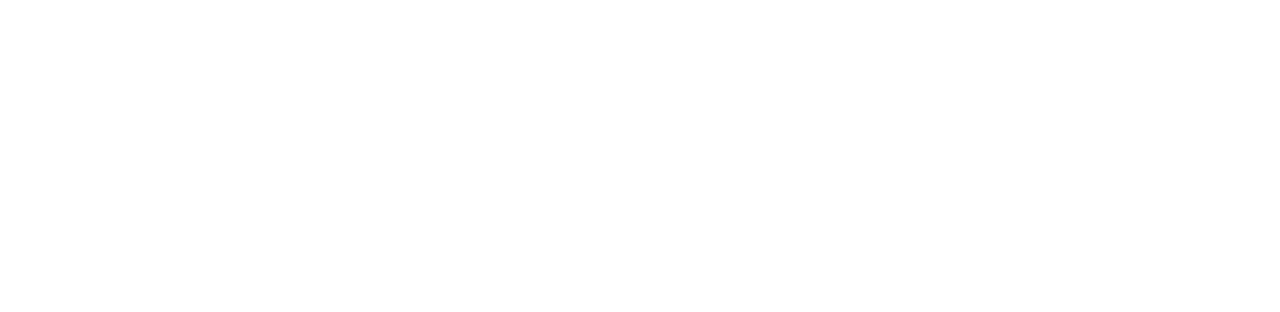
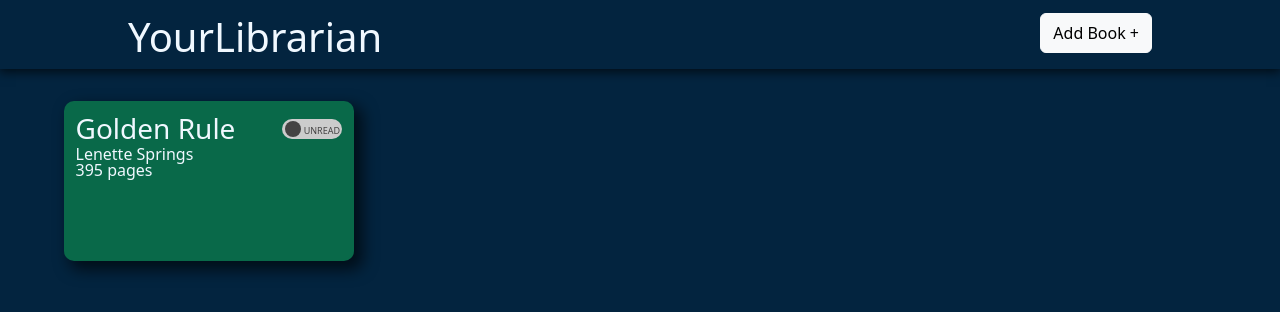
Before and after one commit to Torenrob/library, a plain HTML site: page index.html in a window 1280 px wide. Drawn offline with nearby package versions, Linux system fonts and the light colour scheme.

Commit message:
html/css framing prepping begun

```diff
--- a/index.html
+++ b/index.html
@@ -5,14 +5,37 @@
       <meta http-equiv="Content-Type" content="text/html;charset=UTF-8">
       <meta name="viewport" content="width=device-width, initial-scale=1.0">
       <meta name="author" content="Toren Robinson">
+      <title>YourLibrarian</title>
       <meta name="description" content="">
       <script src="script.js" defer="defer"></script>
+      <link href="https://cdn.jsdelivr.net/npm/bootstrap@5.3.0/dist/css/bootstrap.min.css" rel="stylesheet"
+         integrity="sha384-9ndCyUaIbzAi2FUVXJi0CjmCapSmO7SnpJef0486qhLnuZ2cdeRhO02iuK6FUUVM" crossorigin="anonymous">
+      <link rel="stylesheet" href="reset.css">
       <link rel="stylesheet" href="style.css">
       <title>Untitled</title>
    </head>
 
    <body>
-      <div></div>
+      <header>
+         <h1>YourLibrarian</h1>
+         <button type="submit" class="btn btn-light">Add Book +</button>
+      </header>
+      <div id="mainArea">
+         <div class="book">
+            <div>
+               <h3 style="justify-content: center;">Golden Rule</h3>
+               <label class="switch">
+                  <input type="checkbox" name="switch">
+                  <span class="slider"></span>
+                  <span id="unread">UNREAD</span>
+                  <span id="read">READ</span>
+               </label>
+            </div>
+            <span>Lenette Springs</span>
+            <span>395 pages</span>
+         </div>
+      </div>
+      <footer></footer>
    </body>
 
 </html>
--- /dev/null
+++ b/reset.css
@@ -0,0 +1,98 @@
+html,
+body,
+div,
+span,
+applet,
+object,
+iframe,
+p,
+blockquote,
+pre,
+a,
+abbr,
+acronym,
+address,
+big,
+cite,
+code,
+del,
+dfn,
+img,
+ins,
+kbd,
+q,
+s,
+samp,
+small,
+strike,
+strong,
+sub,
+sup,
+tt,
+var,
+b,
+u,
+i,
+center,
+dl,
+dt,
+dd,
+ol,
+ul,
+li,
+h3,
+fieldset,
+form,
+label,
+legend,
+table,
+caption,
+tbody,
+tfoot,
+thead,
+tr,
+th,
+td,
+article,
+aside,
+canvas,
+details,
+embed,
+figure,
+figcaption,
+footer,
+header,
+hgroup,
+menu,
+nav,
+output,
+ruby,
+section,
+summary,
+time,
+mark,
+audio,
+video {
+	margin: 0;
+	padding: 0;
+	border: 0;
+	vertical-align: baseline;
+	box-sizing: border-box;
+}
+/* HTML5 display-role reset for older browsers */
+article,
+aside,
+details,
+figcaption,
+figure,
+footer,
+header,
+hgroup,
+menu,
+nav,
+section {
+	display: block;
+}
+body {
+	line-height: 1;
+}
--- a/style.css
+++ b/style.css
@@ -0,0 +1,138 @@
+body {
+	display: flex;
+	flex-direction: column;
+	background-color: rgb(3, 36, 63);
+	color: aliceblue;
+}
+
+header {
+	display: flex;
+	justify-content: space-between;
+	padding-left: 10%;
+	padding-right: 10%;
+	padding-top: 1%;
+	margin-bottom: 2.5%;
+	box-shadow: 0px 2px 10px 1px rgba(0, 0, 0, 0.678);
+}
+
+header button {
+	height: 40px;
+}
+
+#mainArea {
+	padding-left: 5%;
+	padding-right: 5%;
+}
+
+.book {
+	background-color: rgb(9, 105, 73);
+	display: flex;
+	flex-direction: column;
+	height: 160px;
+	width: 290px;
+	border-radius: 10px;
+	box-shadow: 7px 7px 15px 2px rgba(0, 0, 0, 0.616);
+	padding: 1%;
+}
+
+.book > div {
+	display: flex;
+	justify-content: space-between;
+	align-items: center;
+}
+
+.switch {
+	position: relative;
+	width: 60px;
+	height: 20px;
+}
+
+.switch input {
+	opacity: 0;
+	width: 0;
+	height: 0;
+}
+
+.slider {
+	position: absolute;
+	cursor: grab;
+	border-radius: 34px;
+	top: 0;
+	left: 0;
+	right: 0;
+	bottom: 0;
+	background-color: #ccc;
+	-webkit-transition: 0.4s;
+	transition: 0.4s;
+}
+
+.slider:before {
+	position: absolute;
+	border-radius: 50%;
+	content: "";
+	height: 16.5px;
+	width: 16.5px;
+	left: 2.5px;
+	bottom: 2px;
+	background-color: rgb(68, 67, 67);
+	-webkit-transition: 0.4s;
+	transition: 0.4s;
+}
+
+@keyframes fadeIn {
+	0% {
+		visibility: hidden;
+	}
+	100% {
+		visibility: visible;
+	}
+}
+
+#unread {
+	position: absolute;
+	color: rgb(68, 67, 67);
+	font-size: 9px;
+	top: 6.5px;
+	right: 2.5px;
+}
+
+#read {
+	position: absolute;
+	font-size: 10px;
+	top: 6px;
+	left: 9px;
+	font-weight: bold;
+}
+
+input:checked + .slider {
+	background-color: #2196f3;
+	content: "READ";
+}
+
+input:not(:checked) ~ #read {
+	visibility: hidden;
+}
+
+input:checked ~ #unread {
+	visibility: hidden;
+}
+
+input:focus + .slider {
+	box-shadow: 0 0 1px #2196f3;
+}
+
+input:checked + .slider:before {
+	-webkit-transform: translateX(39px);
+	-ms-transform: translateX(39px);
+	transform: translateX(39px);
+	background-color: white;
+	content: "✓";
+	font-size: 18px;
+	color: rgb(13, 179, 13) !important;
+	font-weight: bold;
+	padding-top: 0.5%;
+	padding-right: 1%;
+	display: flex;
+	align-items: center;
+	justify-content: center;
+}
```
